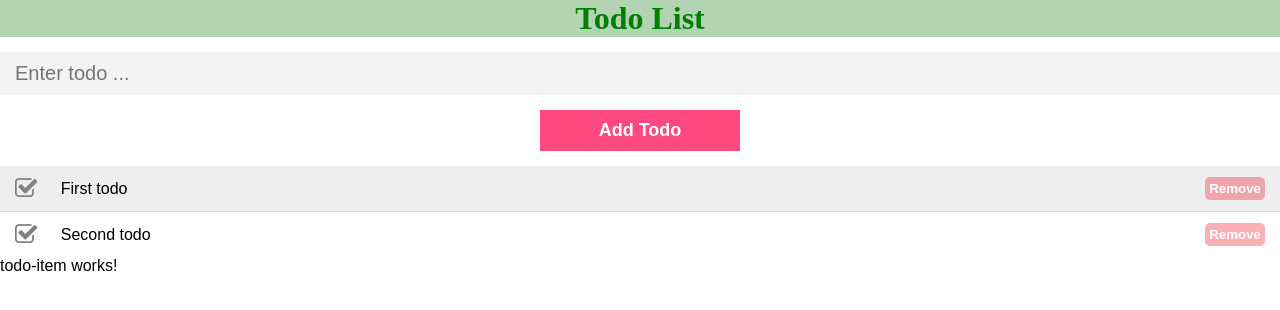
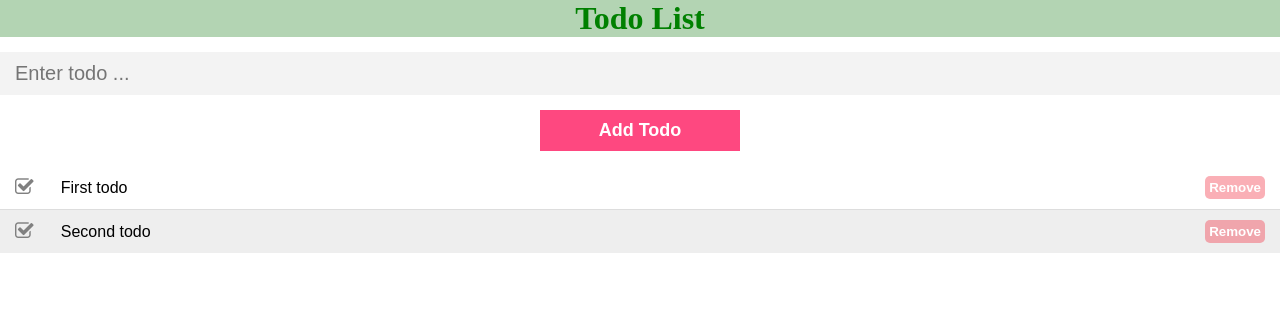
Before and after one commit to Brandel-T/ToDo-app-Angular, an Angular app: page / in a window 1280 px wide. Shown: the top 310 px of the page. Built offline with nearby package versions, Linux system fonts and the light colour scheme; a web font is replaced by a local one.

Commit message:
definition of todo-item component, html, css and ts

```diff
--- a/src/app/components/todo-item/todo-item.component.html
+++ b/src/app/components/todo-item/todo-item.component.html
@@ -1 +1,15 @@
-<p>todo-item works!</p>
+<!-- <p>todo-item works!</p> -->
+
+<div *ngFor="let todo of todoItem; let i = index;"
+    class="todo {{ (todo.completed ? 'done' : '') }} ">
+    <span class="id">
+        <i class="fa fa-check-square-o" [ngStyle]="{color: (todo.completed ? 'green' : 'grey')}" style="font-size:20px"></i>
+        <!-- {{ i }} -->
+    </span>
+
+    <span class="content"  (click)="toggleDone( i )">
+        {{todo.content}}
+    </span>
+
+    <button class="delete" (click)="deleteTodo( i )" >Remove</button>
+</div>
--- a/src/app/components/todo-item/todo-item.component.scss
+++ b/src/app/components/todo-item/todo-item.component.scss
@@ -0,0 +1,38 @@
+
+// variables
+$_padding: 10px 15px;
+
+.todo {
+    display: flex;
+    align-items: center;
+    padding: $_padding;
+    background-color: #fff;
+    border-bottom: 1px solid #ddd;
+
+    .id {
+        flex: 1 1 50px;
+    }
+    .content {
+        flex: 1 1 100%;
+    }
+    .delete {
+        border: none;
+        border-radius: 5px;
+        padding:.3em;
+        background-color: #f1334363;
+        font-weight: bold;
+        color: #fff
+    }
+}
+.todo.done {
+    .content {
+        text-decoration: line-through;
+    }
+}
+
+.todo:nth-child(even) {
+    background-color: #eee;
+}
+.todo:last-of-type {
+    border-bottom: 0;
+}
--- a/src/app/components/todo-item/todo-item.component.ts
+++ b/src/app/components/todo-item/todo-item.component.ts
@@ -18,4 +18,16 @@ export class TodoItemComponent implements OnInit {
 
   }
 
+  toggleDone( id: number ): void {
+    this.todoItem?.map((todo, todoIndex) => {
+      if (todoIndex == id)
+        todo.completed = !todo.completed;
+      return todo;
+    });
+  }
+
+  deleteTodo( id: number ): void {
+    this.todoItem = this.todoItem?.filter((todo, todoIndex) => todoIndex !== id);
+  }
+
 }
--- a/src/app/components/todos/todos.component.html
+++ b/src/app/components/todos/todos.component.html
@@ -1,19 +1,22 @@
 <div class="todos">
+
     <form (ngSubmit)="addTodo()"  >
         <input type="text" name="inputTodo" placeholder="Enter todo ..."
                 class="todo-input" [(ngModel)]="inputTodo" >
         <input type="submit" value="Add Todo" class="todo-submit">
     </form>
-    <div *ngFor="let todo of todos; let i = index;"
+
+    <!-- <div *ngFor="let todo of todos; let i = index;"
         class="todo {{ (todo.completed ? 'done' : '') }} ">
         <span class="id">
             <i class="fa fa-check-square-o" [ngStyle]="{color: (todo.completed ? 'green' : 'grey')}" style="font-size:24px"></i>
-            <!-- {{ i }} -->
+
         </span>
         <span class="content"  (click)="toggleDone( i )">
             {{todo.content}}
         </span>
         <button class="delete" (click)="deleteTodo( i )" >Remove</button>
-    </div>
+    </div> -->
+
 </div>
 <app-todo-item [todoItem]="todos" ></app-todo-item>
--- a/src/app/components/todos/todos.component.scss
+++ b/src/app/components/todos/todos.component.scss
@@ -34,37 +34,37 @@ $_padding: 10px 15px;
     }
 }
 
-.todo {
-    display: flex;
-    align-items: center;
-    padding: $_padding;
-    background-color: #fff;
-    border-bottom: 1px solid #ddd;
+// .todo {
+//     display: flex;
+//     align-items: center;
+//     padding: $_padding;
+//     background-color: #fff;
+//     border-bottom: 1px solid #ddd;
 
-    .id {
-        flex: 1 1 50px;
-    }
-    .content {
-        flex: 1 1 100%;
-    }
-    .delete {
-        border: none;
-        border-radius: 5px;
-        padding:.3em;
-        background-color: #f1334363;
-        font-weight: bold;
-        color: #fff
-    }
-}
-.todo.done {
-    .content {
-        text-decoration: line-through;
-    }
-}
+//     .id {
+//         flex: 1 1 50px;
+//     }
+//     .content {
+//         flex: 1 1 100%;
+//     }
+//     .delete {
+//         border: none;
+//         border-radius: 5px;
+//         padding:.3em;
+//         background-color: #f1334363;
+//         font-weight: bold;
+//         color: #fff
+//     }
+// }
+// .todo.done {
+//     .content {
+//         text-decoration: line-through;
+//     }
+// }
 
-.todo:nth-child(even) {
-    background-color: #eee;
-}
-.todo:last-of-type {
-    border-bottom: 0;
-}
+// .todo:nth-child(even) {
+//     background-color: #eee;
+// }
+// .todo:last-of-type {
+//     border-bottom: 0;
+// }
--- a/src/app/components/todos/todos.component.ts
+++ b/src/app/components/todos/todos.component.ts
@@ -25,17 +25,17 @@ export class TodosComponent implements OnInit {
     ];
   }
 
-  toggleDone( id: number ): void {
-    this.todos?.map((todo, todoIndex) => {
-      if (todoIndex == id)
-        todo.completed = !todo.completed;
-      return todo;
-    });
-  }
+  // toggleDone( id: number ): void {
+  //   this.todos?.map((todo, todoIndex) => {
+  //     if (todoIndex == id)
+  //       todo.completed = !todo.completed;
+  //     return todo;
+  //   });
+  // }
 
-  deleteTodo( id: number ): void {
-    this.todos = this.todos?.filter((todo, todoIndex) => todoIndex !== id);
-  }
+  // deleteTodo( id: number ): void {
+  //   this.todos = this.todos?.filter((todo, todoIndex) => todoIndex !== id);
+  // }
 
   addTodo(): void {
     this.todos?.push({
```
